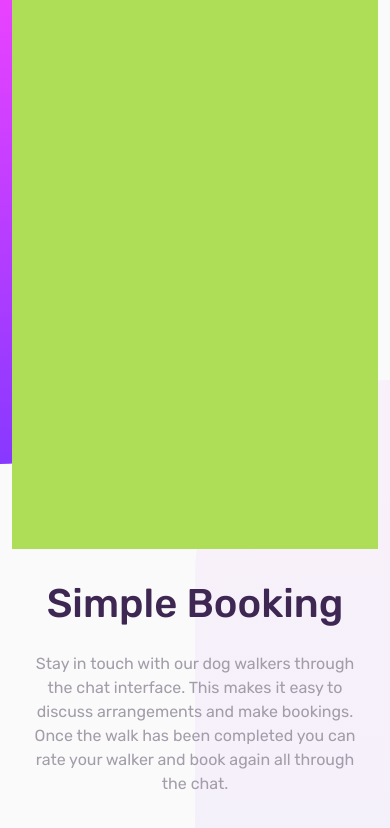
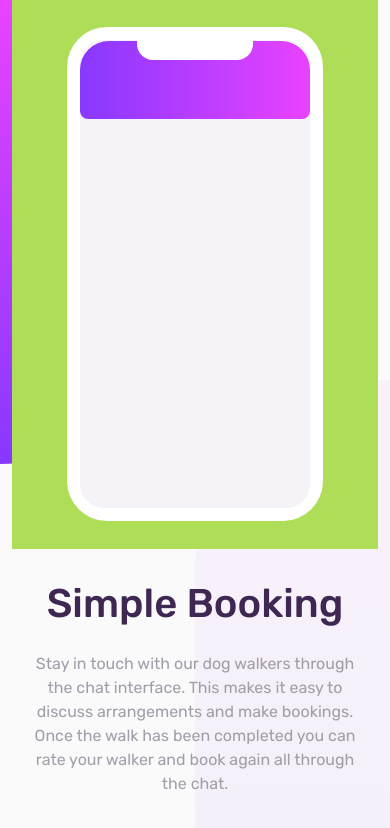
Before and after one commit to T-Induwara/chat-app-ui, a React (Create React App) app: page / in a window 390 px wide. Shown: the top 828 px of the page. Built offline with nearby package versions, Linux system fonts and the light colour scheme.

Commit message:
UI main component styling completed on mobile

```diff
--- a/src/App.css
+++ b/src/App.css
@@ -106,6 +106,46 @@
     color:var(--DarkGrayishViolet);
 }
 
+/*CSS for app UI on mobile*/
+.app-border{
+    align-items: center;
+    justify-content: center;
+}
+.app-ui{
+    height:90%;
+    width:75%;
+    background-color:var(--White);
+    border-radius:2.5rem;
+    padding:0.8rem;
+}
+.app-body{
+    height:100%;
+    width:100%;
+    background-color:var(--LightGrayishViolet);
+    border-radius: 1.5rem;
+    align-items: center;
+}
+.ui-notch{
+    width:50%;
+    height:5%;
+    background-color: var(--White);
+    border-radius:0rem 0rem 1rem 1rem;
+    z-index:10;
+}
+.ui-header{
+    width:100%;
+    height:20%;
+    background: linear-gradient(90deg, rgba(136,56,255,1) 0%, rgba(233,66,255,1) 100%);
+    margin-top:-1.2rem;
+    border-radius:1.8rem 1.8rem 0.5rem 0.5rem;
+}
+.ui-content{
+    width:100%;
+    height:100%;
+    background-color:var(--LightGrayishViolet);
+    border-radius:0rem 0rem 1.8rem 1.8rem;
+}
+
 @media only screen and (min-width:768px){
     .app{
         background-color: var(--GrayishWhite);
@@ -176,7 +216,7 @@
         width:70%;
     }
 
-    /*CSS for mobile UI*/
+    /*CSS for app UI on desktop*/
     .app-border{
         align-items: center;
         justify-content: center;
```
